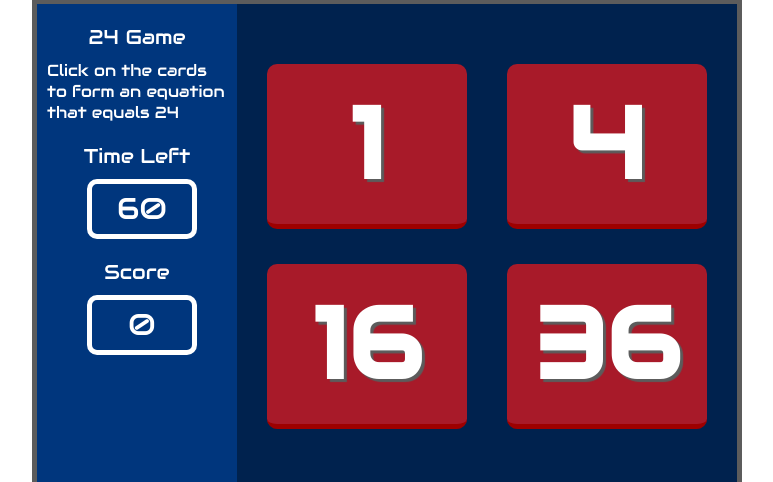
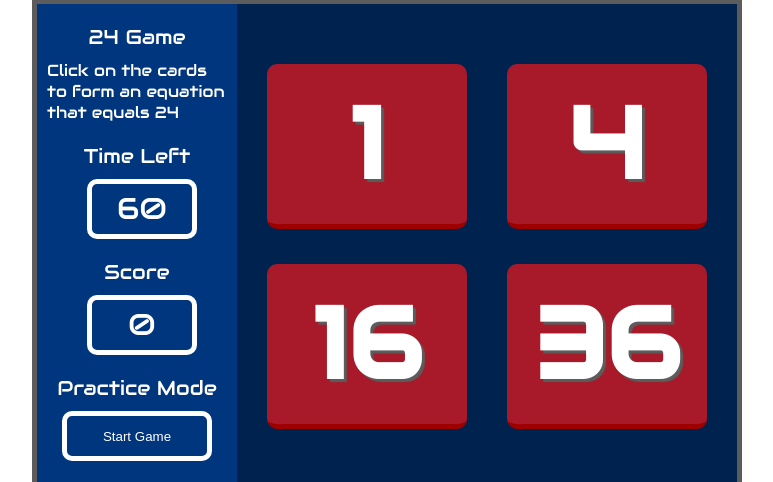
Before and after one commit to AndrewTingey/WebDevIntroProjects, a PHP site: page / in a window 1280 px wide. Shown: the part 81-563 px from the top of the page, without its empty margins (253-1026 px from the left). Run offline with PHP 8.4, Linux system fonts and the light colour scheme; some libraries are stand-ins or nearby versions.

Commit message:
Remove unused code, update styling, and add start button to JavaScript game

```diff
--- a/Proj6-JavaScriptGame/script.js
+++ b/Proj6-JavaScriptGame/script.js
@@ -20,12 +20,9 @@ class NumberGame {
         this.operator = null;
         this.previousMoves = [];
         this.timeLimit = 60;
-        this.startTimer();
     }
 
     generateProblem() {
-        // this.numbers = [4, 4, 8, 6];
-        // TODO: Generate a new problem
         const goal = 24;
         const numberMax = 148;
         const isIntOnly = true;
@@ -47,7 +44,6 @@ class NumberGame {
         console.log(`${goal} = (${d} ${op2} ${c}) ${op1} (${f} ${op3} ${e})`);
 
         return [c, d, e, f];
-        // return this.numbers;
     }
 
     validNumbers(a, b, numberMax, isIntOnly) {
@@ -129,32 +125,21 @@ class NumberGame {
     }
 
     startTimer() {
-        // $("#timer_value").animate({
-        //     // width: "0%"
-        // }, {
-        //     duration: this.timeLimit * 1000,
-        //     easing: "linear",
-        //     complete: () => {
-        //         console.log("Game Over");
-        //         alert("Game Over, Your score is: " + this.score);
-        //     }
-        // });
+        this.score = 0;
+        this.generateProblem();
+        this.setNumbers();
+
+
+        $("#timer_value").text(this.timeLimit);
+        this.interval = setInterval(() => {
+            this.timeLimit--;
+            $("#timer_value").text(this.timeLimit);
+            if (this.timeLimit == 0) {
+                clearInterval(this.interval);
+                alert("Game Over\n You Scored: " + this.score + "\n Refresh to play again.");
+            }
+        }, 1000);
     }
-
-    // startTimer() {
-    //     let timer = $("#timer_value");
-    //     let time = this.timeLimit;
-    //     let interval = setInterval(() => {
-    //         if (time == 0) {
-    //             clearInterval(interval);
-    //             console.log("Game Over");
-    //             alert("Game Over, Your score is: " + this.score);
-    //         } else {
-    //             timer.html(time);
-    //             time--;
-    //         }
-    //     }, 1000);
-    // }
 
 
     cardClicked(event) {
@@ -399,3 +384,9 @@ class NumberGame {
 }
 
 let game = new NumberGame();
+
+const startButton = document.getElementById("game_mode_button");
+startButton.addEventListener("click", () => {
+    game.startTimer();
+    document.getElementById("game_mode").style.display = "none";
+});
--- a/Proj6-JavaScriptGame/style.css
+++ b/Proj6-JavaScriptGame/style.css
@@ -40,7 +40,7 @@ body{
     top: 0;
 }
 
-#timer_text, #score_text, #game_title {
+#timer_text, #score_text, #game_title, #game_mode {
     text-align: center;
     font-size: 20px;
     margin-top: 20px;
@@ -60,6 +60,23 @@ p {
     margin-left: 50px;
     height: 50px;
     line-height: 50px;
+}
+
+#game_mode_button {
+    text-align: center;
+    background-color: #00000000;
+    width: 150px;
+    height: 50px;
+    color: white;
+    border: none;
+    cursor: pointer;
+    margin-top: 10px;
+    border: 5px solid white;
+    border-radius: 10px;
+}
+
+#game_mode_button:hover {
+    background-color: #eaf3ff55;
 }
 
 button#undo {
--- a/index.html
+++ b/index.html
@@ -32,6 +32,14 @@
                 <div id="score_value">
                     0
                 </div>
+            </div>
+            <div id="game_mode">
+                <div id="game_mode_text">
+                    Practice Mode
+                </div>
+                <button id="game_mode_button">
+                    Start Game
+                </button>
             </div>
             <button id="undo">
                 <img id="undo_img" src="Proj6-JavaScriptGame/img/undo.png" alt="undo" width="50" height="50">
```
